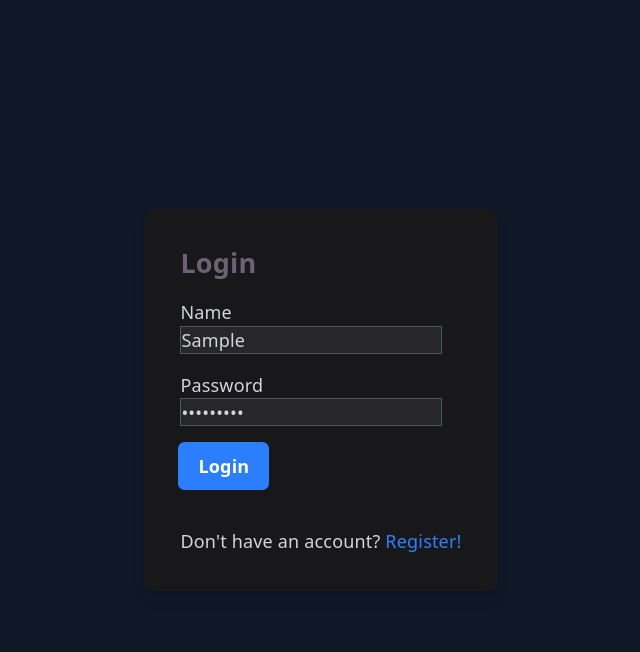
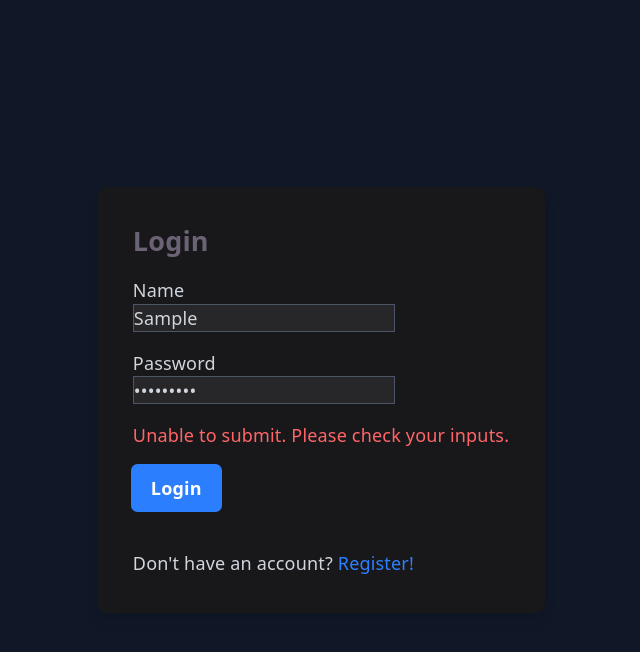
Before and after one commit to Prometheus-onyx/NoteApp, a React (Vite) app in the folder client/: page /login in a window 1280 px wide. Both pictures are taken after typing "Sample", "Sample123" into the empty fields and a click on the button "Login". Shown: the top 652 px of the page, without its empty margins (319-959 px from the left). Built offline with nearby package versions, Linux system fonts and the light colour scheme; no server answers.

Commit message:
added error show

```diff
--- a/client/src/pages/Form.jsx
+++ b/client/src/pages/Form.jsx
@@ -3,18 +3,17 @@ import api from "../api";
 import { useNavigate, Link } from "react-router-dom";
 import { ACCESS_TOKEN, REFRESH_TOKEN } from "../constants";
 import LoadingIndicator from "../components/LoadingIndicator";
-import NotFound from "../pages/NotFound"
 
-
-
- const Form = ({ route, method }) => {
+const Form = ({ route, method }) => {
     const [username, setUsername] = useState("");
     const [password, setPassword] = useState("");
-    const [loading, setLoading] = useState(false)
+    const [loading, setLoading] = useState(false);
+    const [errorMessage, setErrorMessage] = useState("");
     const navigate = useNavigate();
 
     const handleSubmit = async (e) => {
-        setLoading(true)
+        setLoading(true);
+        setErrorMessage("");
         e.preventDefault();
         try {
             const res = await api.post(route, { username, password });
@@ -26,9 +25,15 @@ import NotFound from "../pages/NotFound"
                 navigate("/login");
             }
         } catch (error) {
-            <NotFound />
+            const msg =
+                error?.response?.data?.detail ||
+                error?.response?.data?.non_field_errors?.[0] ||
+                error?.response?.data?.username?.[0] ||
+                error?.response?.data?.password?.[0] ||
+                "Unable to submit. Please check your inputs.";
+            setErrorMessage(msg);
         } finally {
-            setLoading(false)
+            setLoading(false);
         }
     };
 
@@ -36,8 +41,11 @@ import NotFound from "../pages/NotFound"
         <div className="flex items-center justify-center min-h-screen bg-gray-900">
             <form onSubmit={handleSubmit} className="bg-zinc-900 p-8 rounded-lg shadow-lg">
                 <h2 className="text-2xl font-bold mb-4">{method === "login" ? "Login" : "Register"}</h2>
+
                 <div className="mb-4">
-                    <label htmlFor="name" className="block text-gray-300">Name</label>
+                    <label htmlFor="name" className="block text-gray-300">
+                        Name
+                    </label>
                     <input
                         required
                         type="text"
@@ -48,8 +56,11 @@ import NotFound from "../pages/NotFound"
                         placeholder="Enter your name..."
                     />
                 </div>
+
                 <div className="mb-4">
-                    <label htmlFor="password" className="block text-gray-300">Password</label>
+                    <label htmlFor="password" className="block text-gray-300">
+                        Password
+                    </label>
                     <input
                         type="password"
                         id="password"
@@ -59,6 +70,13 @@ import NotFound from "../pages/NotFound"
                         placeholder="Enter your password..."
                     />
                 </div>
+
+                {errorMessage ? (
+                    <div className="mb-4 text-red-400" role="alert">
+                        {errorMessage}
+                    </div>
+                ) : null}
+
                 {loading && <LoadingIndicator />}
                 <button
                     type="submit"
@@ -66,11 +84,13 @@ import NotFound from "../pages/NotFound"
                 >
                     {method === "login" ? "Login" : "Register"}
                 </button>
+
                 <p className="mt-9 text-gray-300">
-                    {method === "login"
-                        ? "Don't have an account? "
-                        : "Already have an account? "}
-                    <Link to={method === "login" ? "/register" : "/login"} className="text-blue-500 hover:underline">
+                    {method === "login" ? "Don't have an account? " : "Already have an account? "}
+                    <Link
+                        to={method === "login" ? "/register" : "/login"}
+                        className="text-blue-500 hover:underline"
+                    >
                         {method === "login" ? "Register!" : "Login"}
                     </Link>
                 </p>
```
